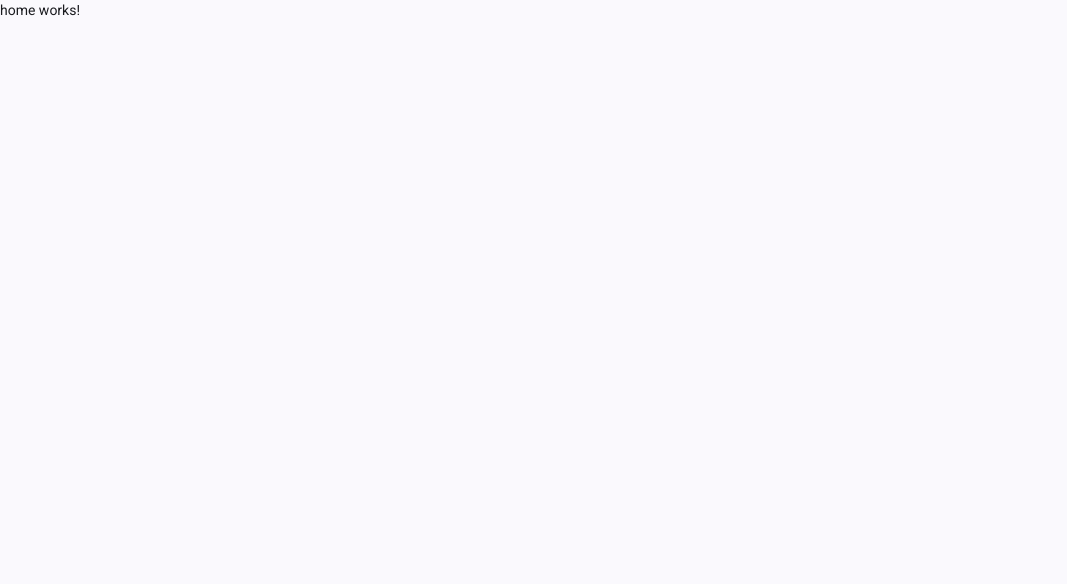
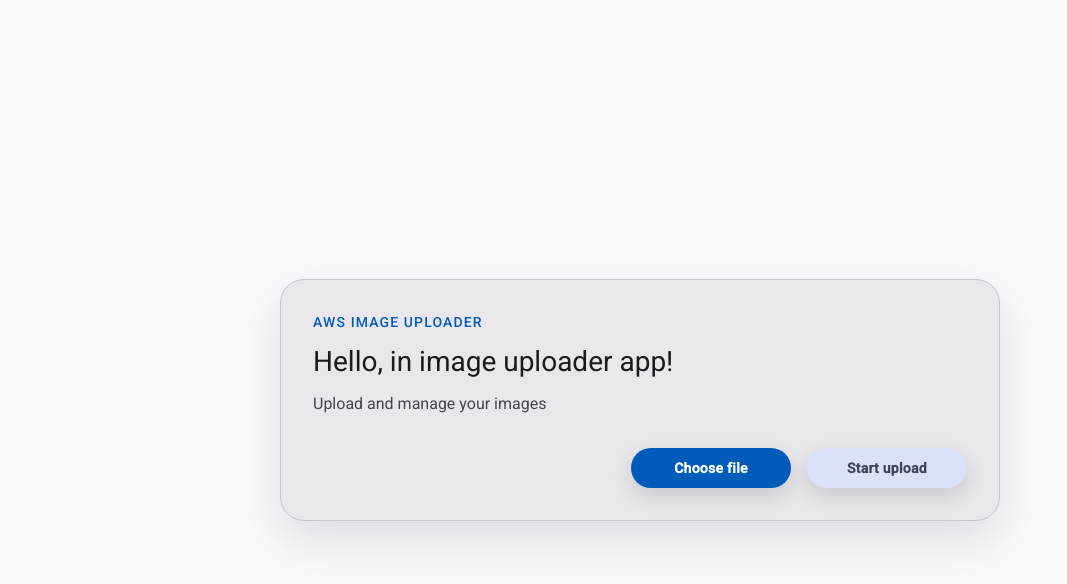
Before and after one commit to oliwier-bielas/aws-image-uploader, an Angular app in the folder apps/frontend/: page /home in a window 1280 px wide. Shown: the top 584 px of the page, without its empty margins (0-1067 px from the left). Built offline with nearby package versions, Linux system fonts and the light colour scheme.

Commit message:
feat: Add home image uploader card

```diff
--- a/apps/frontend/src/app/features/home/home.html
+++ b/apps/frontend/src/app/features/home/home.html
@@ -1 +1,17 @@
-<p>home works!</p>
+<div class="home-shell">
+  <section class="home-card">
+    <header class="home-card__header">
+      <p class="home-card__eyebrow">AWS Image Uploader</p>
+      <h1 class="home-card__title">Hello, in image uploader app!</h1>
+      <p class="home-card__subtitle">
+        Upload and manage your images
+      </p>
+    </header>
+
+    <footer class="home-card__actions">
+      <aiu-button label="Choose file" variant="filled"></aiu-button>
+      <aiu-button label="Start upload" variant="tonal"></aiu-button>
+    </footer>
+
+  </section>
+</div>
--- a/apps/frontend/src/app/features/home/home.scss
+++ b/apps/frontend/src/app/features/home/home.scss
@@ -0,0 +1,67 @@
+:host {
+  display: block;
+  min-height: 100vh;
+}
+
+.home-shell {
+  min-height: 100vh;
+  display: flex;
+  align-items: center;
+  justify-content: center;
+  padding: 2rem;
+}
+
+.home-card {
+  width: min(720px, 100%);
+  display: flex;
+  flex-direction: column;
+  gap: 2rem;
+  padding: 2rem;
+  border-radius: 1.5rem;
+  border: 1px solid var(--mat-sys-outline-variant);
+  background: var(--mat-sys-surface-container-high);
+  box-shadow: 0 20px 48px rgba(15, 23, 42, 0.12);
+}
+
+.home-card__header {
+  display: flex;
+  flex-direction: column;
+  gap: 0.75rem;
+}
+
+.home-card__eyebrow {
+  color: var(--mat-sys-primary);
+  text-transform: uppercase;
+  letter-spacing: 0.08em;
+  font: var(--mat-sys-label-large);
+}
+
+.home-card__title {
+  color: var(--mat-sys-on-surface);
+  font: var(--mat-sys-headline-medium);
+}
+
+.home-card__subtitle {
+  color: var(--mat-sys-on-surface-variant);
+  font: var(--mat-sys-body-large);
+  max-width: 42rem;
+}
+
+.home-card__actions {
+  display: flex;
+  flex-wrap: wrap;
+  gap: 1rem;
+  justify-content: flex-end;
+  align-items: center;
+}
+
+.home-card__gallery {
+  display: flex;
+  flex-direction: column;
+  gap: 1rem;
+}
+
+.home-card__gallery-title {
+  color: var(--mat-sys-on-surface);
+  font: var(--mat-sys-title-medium);
+}
```
Also changed, not shown: apps/frontend/src/app/features/home/home.ts (+7 -2 lines).
